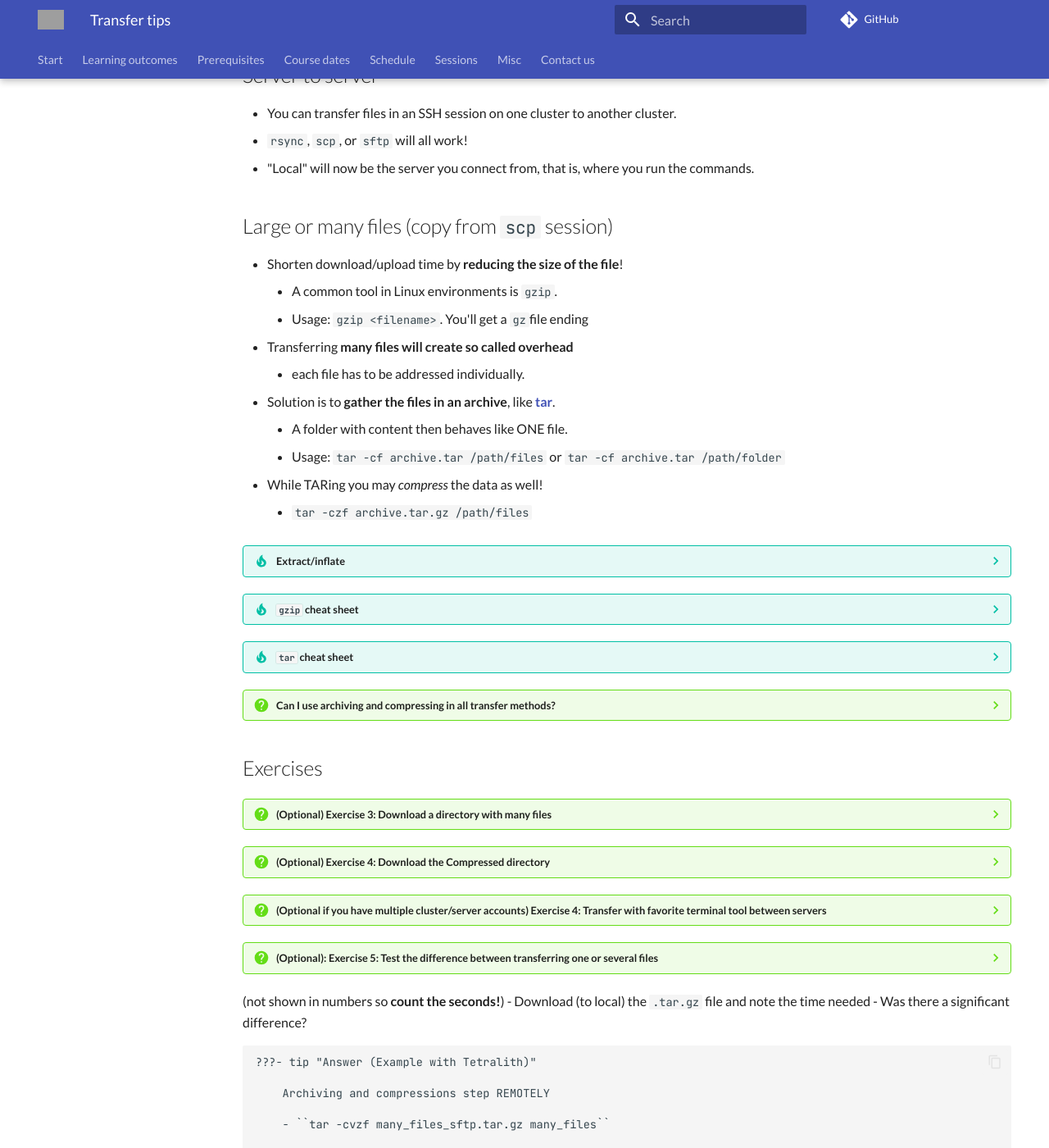
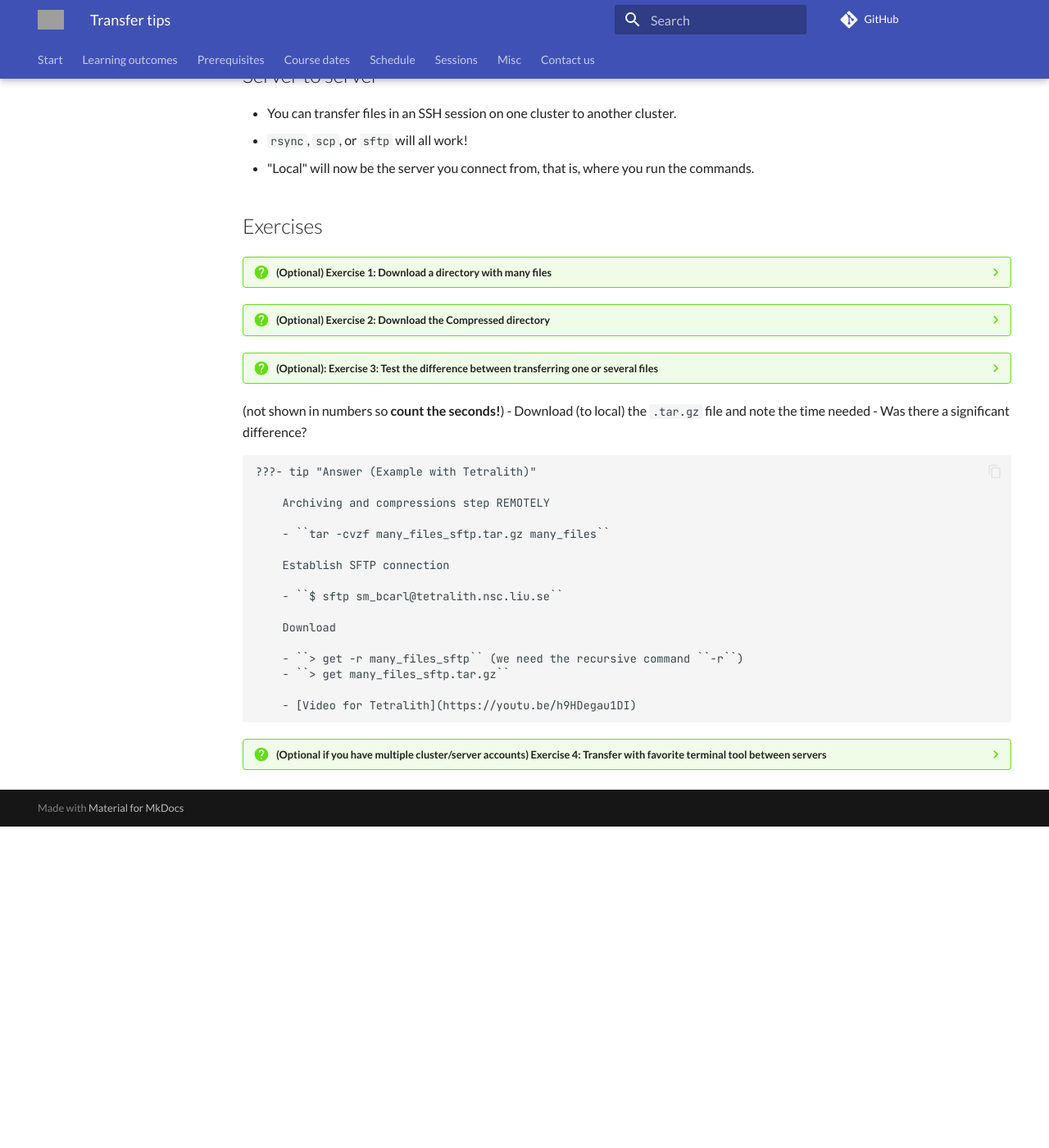
Before and after one commit to UPPMAX/naiss_file_transfer_course, an MkDocs documentation site: the page built from docs/sessions/transfer_tips/README.md, in a window 1280 px wide and 1400 px high, scrolled down 966 px. Shown: the whole window at 82% size. Built offline with MkDocs 1.6.1 and Material for MkDocs 9.7.7, drawn with Linux system fonts in a browser that asks for light colours; comment, search, counter and statistics services are not loaded; after the commit the page ends 1974 px from its top, so only the background shows below that; grey boxes are pictures that could not be loaded.

Commit message:
tips rm double info

````diff
--- a/docs/sessions/transfer_tips/README.md
+++ b/docs/sessions/transfer_tips/README.md
@@ -54,44 +54,12 @@ tags:
 - ``rsync``, ``scp``, or ``sftp`` will all work!
 - "Local" will now be the server you connect from, that is, where you run the commands.
 
-## Large or many files (copy from ``scp`` session)
-
-- Shorten download/upload time by **reducing the size of the file**!
-    - A common tool in Linux environments is ``gzip``.
-    - Usage: ``gzip <filename>``. You'll get a ``gz``file ending
-- Transferring **many files will create so called overhead**
-    - each file has to be addressed individually.
-- Solution is to **gather the files in an archive**,
-  like [**tar**](https://en.wikipedia.org/wiki/Tar_(computing)).
-    - A folder with content then behaves like ONE file.
-    - Usage: ``tar -cf archive.tar /path/files`` or ``tar -cf archive.tar /path/folder``
-- While TARing you may *compress* the data as well!
-    - ``tar -czf archive.tar.gz /path/files``
-
-???- tip "Extract/inflate"
-
-    - ``gunzip compressed_file.gz``
-    - ``tar -xf archive.tar``
-    - ``tar -xzf compressed_archive.tar.gz``
-
-???- tip "``gzip`` cheat sheet"
-
-        - [``gzip`` manual](https://www.gnu.org/software/gzip/manual/gzip.html#Sample)
-
-???- tip "``tar`` cheat sheet"
-
-        - [``tar`` manual](https://devhints.io/tar)
-
-???- question "Can I use archiving and compressing in all transfer methods?"
-
-    - Yes!
-
 
 ## Exercises
+
 <!-- markdownlint-disable MD013 --><!-- Let's break the 80 characters per line -->
 
-
-???- question "(Optional) Exercise 3: Download a directory with many files"
+???- question "(Optional) Exercise 1: Download a directory with many files"
 
     Tips
 
@@ -108,7 +76,7 @@ tags:
 
         - [Video for Tetralith](https://youtu.be/Q5fOpHetgcU)
 
-???- question "(Optional) Exercise 4: Download the Compressed directory"
+???- question "(Optional) Exercise 2: Download the Compressed directory"
 
     Tips
 
@@ -130,39 +98,7 @@ tags:
         - [Video for Tetralith](https://youtu.be/UPnbnfTYHAQ)
 
 
-???- question "(Optional if you have multiple cluster/server accounts) Exercise 4: Transfer with favorite terminal tool between servers"
-
-    Tips
-
-    - Have a SSH session running on your favorite cluster
-    - Use a terminal tool (``rsync``, ``scp``, or ``sftp``) to establish connection between your account on Tetralith or Alvis and your present server.
-        - address to Tetralith: use address from [Getting started](https://www.nsc.liu.se/support/getting-started/)
-        - address to Alvis: use address from [Login using a Terminal](https://www.c3se.chalmers.se/documentation/connecting/ssh/)
-    - Transfer a file between the clusters
-    - Check that it is there!
-
-    ???- tip "Answer (Example with Tetralith to Rackham , using sftp)"
-
-        Same principles as we learned before!
-
-        Connection from Tetralith:
-
-        ```console
-        [sm_bcarl@tetralith3 ~]$ sftp bjornc@rackham.uppmax.uu.se
-        The authenticity of host 'rackham.uppmax.uu.se (89.44.250.84)' can't be established.
-        ECDSA key fingerprint is SHA256:W/MazH3WrH0wKrHBOJpPbDaU4qeYGqiv3FRPsdXIsb4.
-        This key is not known by any other names
-        Are you sure you want to continue connecting (yes/no/[fingerprint])? yes
-        Warning: Permanently added 'rackham.uppmax.uu.se' (ECDSA) to the list of known hosts.
-        bjornc@rackham.uppmax.uu.se's password:
-        Connected to rackham.uppmax.uu.se.
-        ```
-
-        - Proceed with ``put`` if you want to transfer from Tetralith (now local) to Rackham (remote)
-
-        - [Video for Tetralith to Rackham](https://youtu.be/KwpVhxnRDQc)
-
-???- question "(Optional): Exercise 5: Test the difference between transferring one or several files"
+???- question "(Optional): Exercise 3: Test the difference between transferring one or several files"
 
     Tips
 
@@ -199,3 +135,36 @@ tags:
         - ``> get many_files_sftp.tar.gz``
 
         - [Video for Tetralith](https://youtu.be/h9HDegau1DI)
+
+
+???- question "(Optional if you have multiple cluster/server accounts) Exercise 4: Transfer with favorite terminal tool between servers"
+
+    Tips
+
+    - Have a SSH session running on your favorite cluster
+    - Use a terminal tool (``rsync``, ``scp``, or ``sftp``) to establish connection between your account on Tetralith or Alvis and your present server.
+        - address to Tetralith: use address from [Getting started](https://www.nsc.liu.se/support/getting-started/)
+        - address to Alvis: use address from [Login using a Terminal](https://www.c3se.chalmers.se/documentation/connecting/ssh/)
+    - Transfer a file between the clusters
+    - Check that it is there!
+
+    ???- tip "Answer (Example with Tetralith to Rackham , using sftp)"
+
+        Same principles as we learned before!
+
+        Connection from Tetralith:
+
+        ```console
+        [sm_bcarl@tetralith3 ~]$ sftp bjornc@rackham.uppmax.uu.se
+        The authenticity of host 'rackham.uppmax.uu.se (89.44.250.84)' can't be established.
+        ECDSA key fingerprint is SHA256:W/MazH3WrH0wKrHBOJpPbDaU4qeYGqiv3FRPsdXIsb4.
+        This key is not known by any other names
+        Are you sure you want to continue connecting (yes/no/[fingerprint])? yes
+        Warning: Permanently added 'rackham.uppmax.uu.se' (ECDSA) to the list of known hosts.
+        bjornc@rackham.uppmax.uu.se's password:
+        Connected to rackham.uppmax.uu.se.
+        ```
+
+        - Proceed with ``put`` if you want to transfer from Tetralith (now local) to Rackham (remote)
+
+        - [Video for Tetralith to Rackham](https://youtu.be/KwpVhxnRDQc)
````
